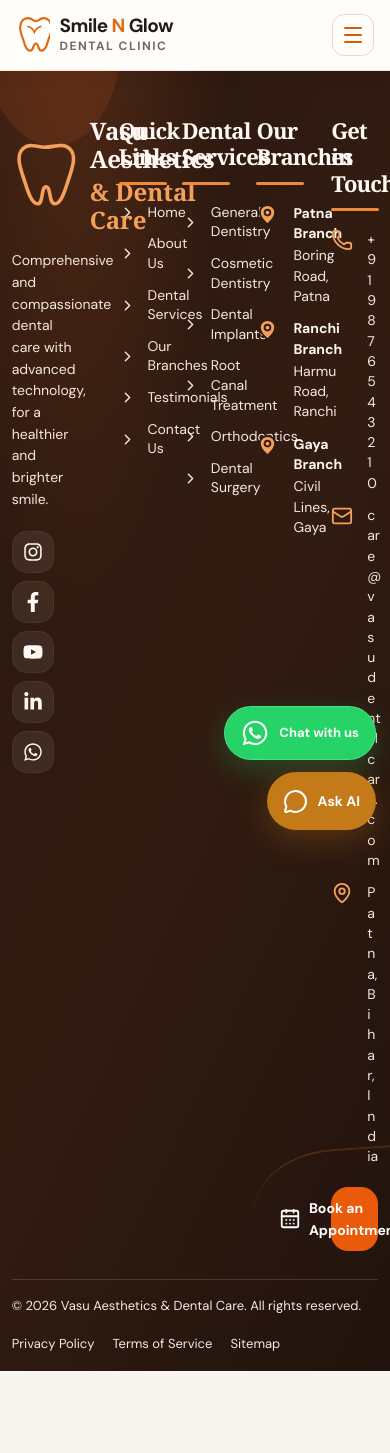
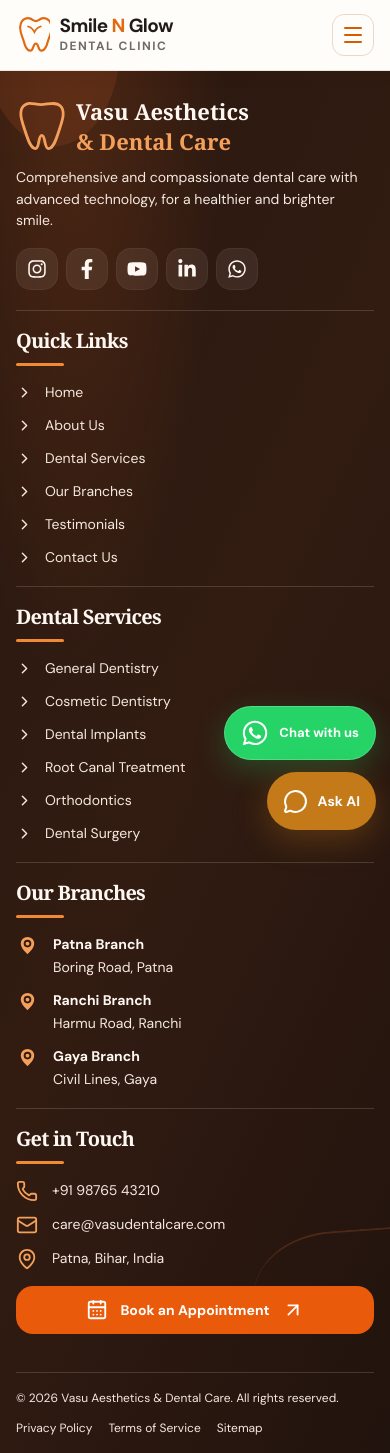
Before and after one commit to the-capital-hub/smileNglow, a React (Vite) app: page /about in a window 390 px wide. Before the commit the page ends 1371 px from the top, so only its background shows below. Built offline with nearby package versions, Linux system fonts and the light colour scheme.

Commit message:
Update website

```diff
--- a/src/components/Footer/Footer.css
+++ b/src/components/Footer/Footer.css
@@ -327,38 +327,61 @@
   transform: rotate(-4deg);
 }
 
-/* Tablet */
+/* Responsive footer layout */
 
-@media (max-width: 1250px) {
+.site-footer,
+.site-footer * {
+  box-sizing: border-box;
+}
+
+.site-footer {
+  width: 100%;
+  padding: 28px clamp(16px, 3vw, 48px) 0;
+}
+
+.site-footer-inner {
+  width: 100%;
+  max-width: 1800px;
+  margin-inline: auto;
+}
+
 .footer-main {
-    grid-template-columns: repeat(3, minmax(0, 1fr));
-    row-gap: 38px;
+  display: grid;
+  grid-template-columns: minmax(220px, 1.4fr) repeat(4, minmax(0, 1fr));
+  gap: 24px;
+  padding: 20px 0 32px;
+}
+
+.footer-brand,
+.footer-column {
+  min-width: 0;
 }
 
 .footer-column {
-    padding-left: 24px;
+  padding-left: 20px;
 }
 
-  .footer-brand {
-    grid-column: span 1;
+.footer-brand-description,
+.footer-link-list li a,
+.footer-branch-list li,
+.footer-contact-list li {
+  overflow-wrap: anywhere;
 }
 
 .footer-bottom {
+  display: flex;
+  align-items: center;
+  justify-content: space-between;
   flex-wrap: wrap;
-  }
+  gap: 16px 24px;
 }
 
-/* Mobile */
+/* Smaller desktop and tablet */
 
-@media (max-width: 760px) {
-  .site-footer {
-    padding: 30px 20px 0;
-  }
-
+@media (max-width: 1200px) {
   .footer-main {
-    grid-template-columns: 1fr 1fr;
-    gap: 30px 20px;
-    padding: 16px 0 32px;
+    grid-template-columns: repeat(3, minmax(0, 1fr));
+    gap: 28px 20px;
   }
 
   .footer-brand {
@@ -366,38 +389,62 @@
   }
 
   .footer-column {
-    padding-left: 0;
+    padding-left: 18px;
+  }
+}
+
+/* Mobile */
+
+@media (max-width: 700px) {
+  .site-footer {
+    padding: 24px 18px 0;
+  }
+
+  .footer-main {
+    grid-template-columns: minmax(0, 1fr);
+    gap: 0;
+    padding: 8px 0 24px;
+  }
+
+  .footer-brand {
+    grid-column: auto;
+    padding-bottom: 24px;
+  }
+
+  .footer-column {
+    width: 100%;
+    padding: 22px 0;
+    border-top: 1px solid rgba(255, 226, 207, 0.16);
     border-left: 0;
   }
 
+  .footer-brand-heading {
+    gap: 12px;
+  }
+
   .footer-brand-mark {
-    width: 66px;
-    height: 72px;
-    flex-basis: 66px;
+    width: 56px;
+    height: 62px;
+    flex: 0 0 56px;
   }
 
   .footer-brand-name {
-    font-size: 24px;
+    font-size: 22px;
   }
 
   .footer-brand-description {
-    margin: 18px 0 20px;
-    font-size: 15px;
+    max-width: 100%;
+    margin: 14px 0 18px;
+    font-size: 14px;
+    line-height: 1.55;
   }
 
-  .footer-social-link {
-    width: 44px;
-    height: 44px;
+  .footer-column-title {
     font-size: 21px;
   }
 
-  .footer-column-title {
-    font-size: 22px;
-  }
-
   .footer-title-underline {
-    width: 54px;
-    margin: 12px 0 20px;
+    margin: 10px 0 18px;
   }
 
   .footer-link-list,
@@ -410,29 +457,34 @@
   .footer-branch-list li,
   .footer-contact-list li {
     font-size: 14px;
+    line-height: 1.5;
   }
 
   .footer-appointment-button {
-    gap: 8px;
-    min-height: 54px;
-    padding: 12px;
+    width: 100%;
+    max-width: 360px;
+    min-height: 52px;
+    margin-top: 18px;
+    padding: 12px 14px;
     font-size: 14px;
   }
 
   .footer-bottom {
     align-items: flex-start;
     flex-direction: column;
-    gap: 18px;
-    padding: 22px 0;
+    gap: 14px;
+    padding: 18px 0;
   }
 
   .footer-bottom p,
   .footer-legal-links a {
-    font-size: 13px;
+    font-size: 12px;
+    line-height: 1.5;
   }
 
   .footer-legal-links {
-    gap: 12px 20px;
+    flex-wrap: wrap;
+    gap: 10px 16px;
   }
 
   .footer-bottom-mark {
@@ -440,25 +492,30 @@
   }
 }
 
-@media (max-width: 420px) {
-  .footer-main {
-    grid-template-columns: 1fr;
-  }
+/* Very narrow phones */
 
-  .footer-brand {
-    grid-column: auto;
-  }
-
-  .footer-brand-heading {
-    gap: 12px;
+@media (max-width: 360px) {
+  .site-footer {
+    padding-right: 14px;
+    padding-left: 14px;
   }
 
   .footer-brand-name {
-    font-size: 22px;
+    font-size: 20px;
   }
 
-  .footer-appointment-button {
-    max-width: 320px;
+  .footer-socials {
+    gap: 8px;
+  }
+
+  .footer-social-link {
+    width: 38px;
+    height: 38px;
+    font-size: 18px;
+  }
+
+  .footer-column-title {
+    font-size: 19px;
   }
 }
 .site-footer {
@@ -547,3 +604,182 @@
   width: 90px;
   flex-basis: 90px;
 }
+
+/* Compact responsive footer overrides */
+.site-footer,
+.site-footer * {
+  box-sizing: border-box;
+}
+
+.site-footer {
+  width: 100%;
+  padding: 24px clamp(14px, 3vw, 40px) 0;
+}
+
+.footer-main {
+  grid-template-columns: minmax(0, 1.35fr) repeat(4, minmax(0, 1fr));
+  gap: 20px;
+  padding: 18px 0 28px;
+}
+
+.footer-column {
+  padding-left: 16px;
+}
+
+.footer-brand-mark {
+  width: 64px;
+  height: 70px;
+  flex-basis: 64px;
+}
+
+.footer-brand-description {
+  margin: 14px 0 18px;
+}
+
+.footer-column-title {
+  font-size: 22px;
+}
+
+.footer-title-underline {
+  margin: 10px 0 18px;
+}
+
+.footer-link-list,
+.footer-branch-list,
+.footer-contact-list {
+  gap: 12px;
+}
+
+.footer-bottom {
+  min-height: auto;
+  padding: 16px 0;
+}
+
+/* Tablet */
+@media (max-width: 1100px) {
+  .footer-main {
+    grid-template-columns: repeat(3, minmax(0, 1fr));
+    gap: 24px 18px;
+  }
+
+  .footer-brand {
+    grid-column: 1 / -1;
+  }
+
+  .footer-column {
+    padding-left: 16px;
+  }
+}
+
+/* Mobile */
+@media (max-width: 700px) {
+  .site-footer {
+    padding: 20px 16px 0;
+  }
+
+  .footer-main {
+    grid-template-columns: minmax(0, 1fr);
+    gap: 0;
+    padding: 8px 0 20px;
+  }
+
+  .footer-brand {
+    grid-column: auto;
+    padding-bottom: 20px;
+  }
+
+  .footer-column {
+    width: 100%;
+    padding: 18px 0;
+    border-top: 1px solid rgba(255, 226, 207, 0.16);
+    border-left: 0;
+  }
+
+  .footer-brand-heading {
+    gap: 10px;
+  }
+
+  .footer-brand-mark {
+    width: 50px;
+    height: 56px;
+    flex-basis: 50px;
+  }
+
+  .footer-brand-name {
+    font-size: 22px;
+  }
+
+  .footer-brand-description {
+    margin: 12px 0 16px;
+    font-size: 14px;
+  }
+
+  .footer-column-title {
+    font-size: 20px;
+  }
+
+  .footer-title-underline {
+    margin: 10px 0 16px;
+  }
+
+  .footer-link-list li a,
+  .footer-branch-list li,
+  .footer-contact-list li {
+    font-size: 14px;
+  }
+
+  .footer-social-link {
+    width: 42px;
+    height: 42px;
+    font-size: 20px;
+  }
+
+  .footer-appointment-button {
+    min-height: 48px;
+    margin-top: 16px;
+    padding: 10px 14px;
+    font-size: 14px;
+  }
+
+  .footer-bottom {
+    align-items: flex-start;
+    flex-direction: column;
+    gap: 12px;
+    padding: 16px 0;
+  }
+
+  .footer-bottom p,
+  .footer-legal-links a {
+    font-size: 12px;
+  }
+
+  .footer-legal-links {
+    gap: 10px 16px;
+  }
+
+  .footer-bottom-mark {
+    display: none;
+  }
+}
+
+/* Small phones */
+@media (max-width: 360px) {
+  .site-footer {
+    padding-right: 12px;
+    padding-left: 12px;
+  }
+
+  .footer-brand-name {
+    font-size: 20px;
+  }
+
+  .footer-socials {
+    gap: 8px;
+  }
+
+  .footer-social-link {
+    width: 38px;
+    height: 38px;
+    font-size: 18px;
+  }
+}
--- a/src/components/HomeCom/AboutSection/AboutUs.jsx
+++ b/src/components/HomeCom/AboutSection/AboutUs.jsx
@@ -3,8 +3,6 @@ import {
   Heart,
   ShieldCheck,
   UsersRound,
-  Smile,
-  Award,
   Stethoscope,
 } from "lucide-react";
 import "./AboutUs.css";
@@ -58,14 +56,14 @@ export default function AboutUs() {
           </span>
 
           <h2 id="about-us-title">
-            About Vasu Aesthetics
-            <span> &amp; Dental Care</span>
+            About Smile N Glow
+            <span> Dental Clinic</span>
           </h2>
 
           <p className="about-us-description">
-            At Vasu Aesthetics &amp; Dental Care, we are committed to
-            delivering thoughtful, compassionate and personalized dental care.
-            Our goal is to help you work towards a healthy, confident smile.
+            At Smile N Glow Dental Clinic, we are committed to providing
+            thoughtful, compassionate and personalized dental care. Our goal
+            is to help every patient work towards a healthy, confident smile.
           </p>
 
           <div className="about-us-features">
--- a/src/components/HomeCom/AppointmentCTA/AppointmentCTA.css
+++ b/src/components/HomeCom/AppointmentCTA/AppointmentCTA.css
@@ -235,6 +235,79 @@
 
 /* Medium screens */
 
+.appointment-cta {
+  padding: 20px 3%;
+}
+
+.appointment-cta-card {
+  grid-template-columns: 39% 61%;
+  min-height: 460px;
+  border-radius: 28px;
+}
+
+.appointment-cta-photo,
+.appointment-cta-image {
+  min-height: 460px;
+}
+
+.appointment-cta-copy {
+  padding: 24px 4% 24px 6%;
+}
+
+.appointment-cta-label {
+  gap: 10px;
+  padding: 11px 20px;
+  font-size: 16px;
+}
+
+.appointment-cta-copy h2 {
+  margin: 20px 0 14px;
+  font-size: clamp(34px, 3.2vw, 54px);
+  line-height: 1.04;
+  letter-spacing: -0.8px;
+}
+
+.appointment-cta-description {
+  font-size: 16px;
+  line-height: 1.5;
+}
+
+.appointment-cta-benefits {
+  gap: 14px;
+  margin: 24px 0;
+}
+
+.appointment-cta-benefit {
+  gap: 10px;
+  padding-right: 14px;
+}
+
+.appointment-cta-benefit-icon {
+  width: 48px;
+  height: 48px;
+  flex-basis: 48px;
+  border-radius: 14px;
+}
+
+.appointment-cta-benefit strong {
+  font-size: 14px;
+}
+
+.appointment-cta-button {
+  min-height: 60px;
+  gap: 14px;
+  padding: 14px 26px;
+  border-radius: 16px;
+  font-size: 17px;
+}
+
+.appointment-cta-tooth {
+  top: 24px;
+  right: 3%;
+  width: 88px;
+}
+
+
 @media (max-width: 1400px) {
   .appointment-cta-card {
     grid-template-columns: 38% 62%;
@@ -375,74 +448,3 @@
     width: 70px;
   }
 }
-.appointment-cta {
-  padding: 20px 3%;
-}
-
-.appointment-cta-card {
-  grid-template-columns: 39% 61%;
-  min-height: 460px;
-  border-radius: 28px;
-}
-
-.appointment-cta-photo,
-.appointment-cta-image {
-  min-height: 460px;
-}
-
-.appointment-cta-copy {
-  padding: 24px 4% 24px 6%;
-}
-
-.appointment-cta-label {
-  gap: 10px;
-  padding: 11px 20px;
-  font-size: 16px;
-}
-
-.appointment-cta-copy h2 {
-  margin: 20px 0 14px;
-  font-size: clamp(34px, 3.2vw, 54px);
-  line-height: 1.04;
-  letter-spacing: -0.8px;
-}
-
-.appointment-cta-description {
-  font-size: 16px;
-  line-height: 1.5;
-}
-
-.appointment-cta-benefits {
-  gap: 14px;
-  margin: 24px 0;
-}
-
-.appointment-cta-benefit {
-  gap: 10px;
-  padding-right: 14px;
-}
-
-.appointment-cta-benefit-icon {
-  width: 48px;
-  height: 48px;
-  flex-basis: 48px;
-  border-radius: 14px;
-}
-
-.appointment-cta-benefit strong {
-  font-size: 14px;
-}
-
-.appointment-cta-button {
-  min-height: 60px;
-  gap: 14px;
-  padding: 14px 26px;
-  border-radius: 16px;
-  font-size: 17px;
-}
-
-.appointment-cta-tooth {
-  top: 24px;
-  right: 3%;
-  width: 88px;
-}
```
Lines whose indentation alone changed are shown as unchanged.
